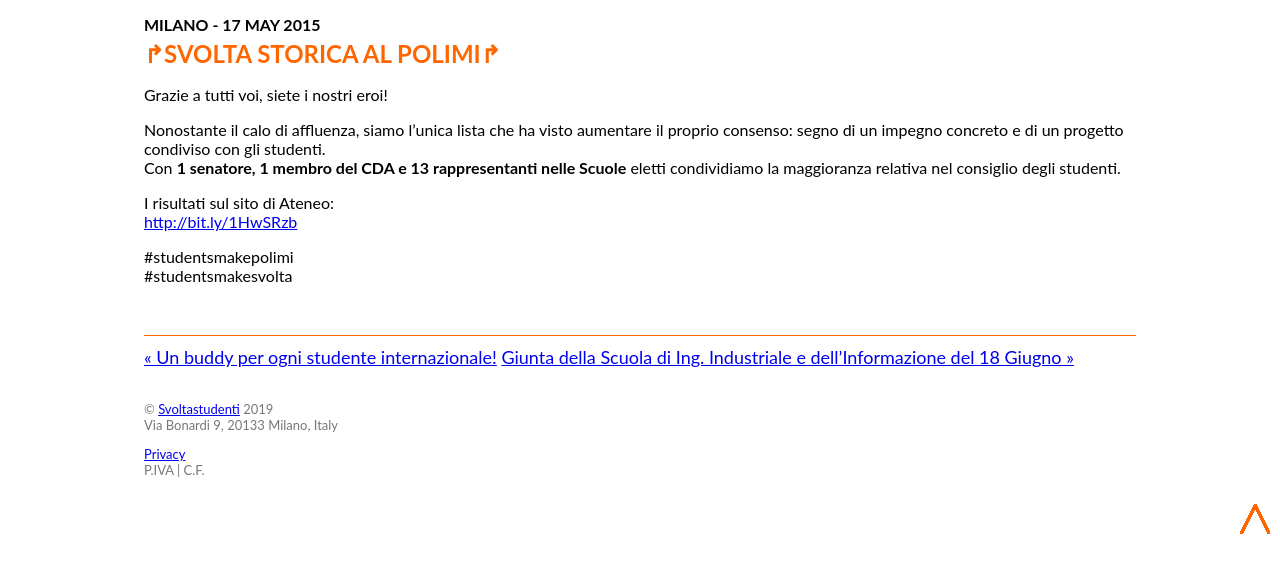
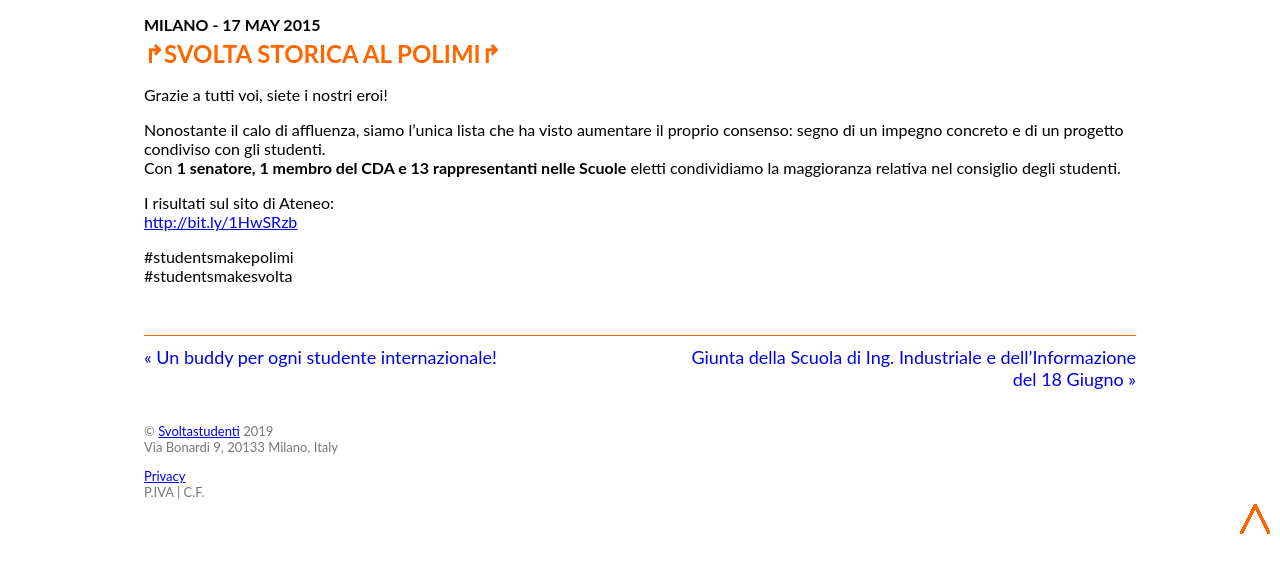
Before and after one commit to francesca-palladino/blog.svoltastudenti.it, a Jekyll site: the page built from _posts/2015-05-17-svolta-storica-al-polimi.md, in a window 1280 px wide. Shown: the part 352-915 px from the top of the page. Built offline with Jekyll 4.4.1, drawn with Linux system fonts in a browser that asks for light colours.

Commit message:
Update blog.html

```diff
--- a/_layouts/blog.html
+++ b/_layouts/blog.html
@@ -14,7 +14,7 @@
 	<div class="article-content">
 		{{content}}
 	</div>
-	<footer class="article-footer">
+	<footer class="article-footer footer">
 			{% if page.previous.url %}
 				<a style="text-align: left" href="{{page.previous.url}}">&laquo; {{page.previous.title}}</a>
 			{% endif %}
```
